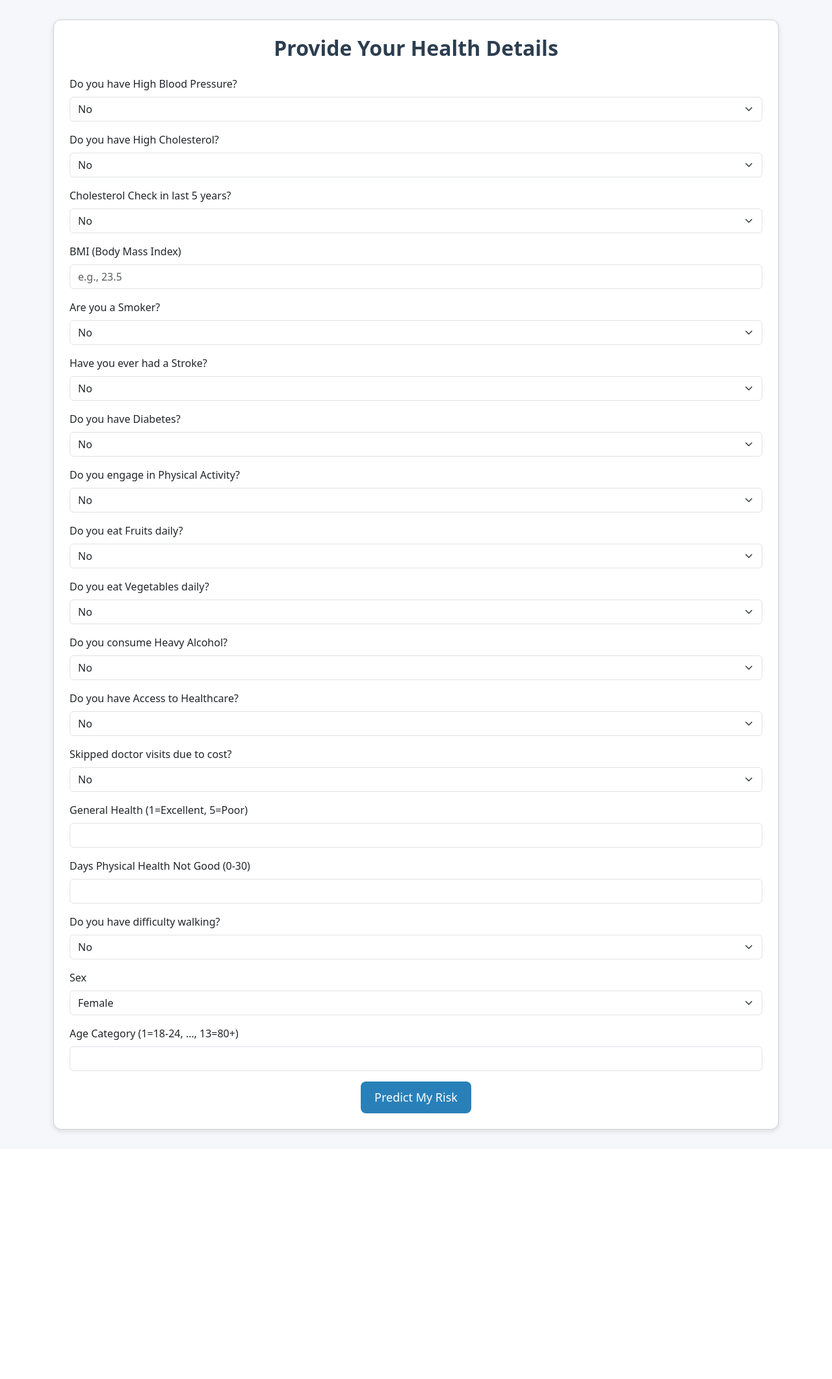
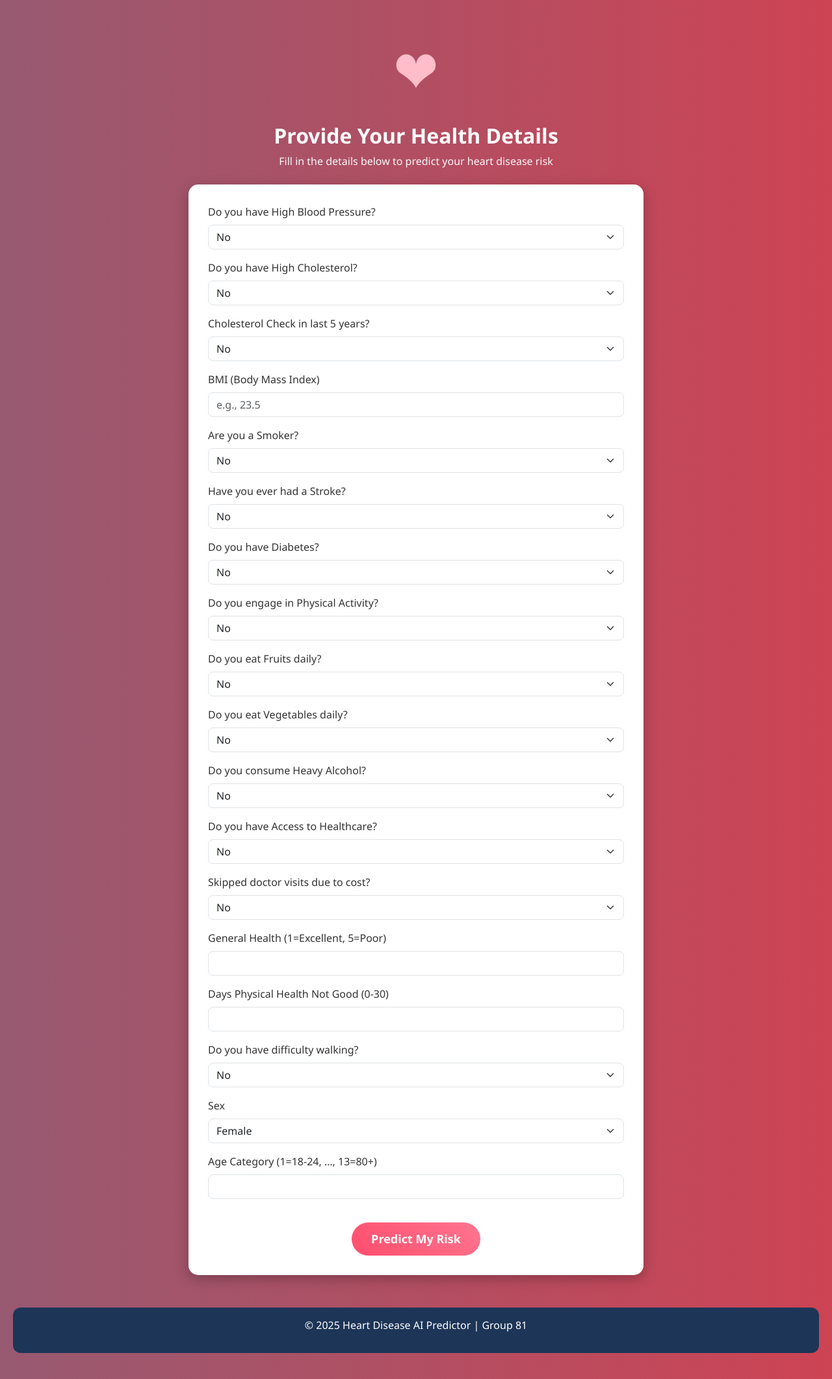
Before and after one commit to CartoonSketch/HDP-Project, a Flask app: page /predict in a window 1280 px wide. Shown: the whole page at 65% size. Before the commit the page ends 1747 px from the top, so only its background shows below. Run offline with Flask 3, Linux system fonts and the light colour scheme.

Commit message:
Update predict.html

```diff
--- a/templates/predict.html
+++ b/templates/predict.html
@@ -4,40 +4,105 @@
   <meta charset="UTF-8">
   <title>Heart Disease Prediction - Input</title>
   <link rel="stylesheet" href="https://cdn.jsdelivr.net/npm/bootstrap@5.3.2/dist/css/bootstrap.min.css">
-    <link rel="stylesheet" href="{{ url_for('static', filename='style.css') }}">
+
   <style>
     body {
-            background: #f5f7fa;
+      margin: 0;
+      font-family: 'Segoe UI', Tahoma, Geneva, Verdana, sans-serif;
+      background: linear-gradient(270deg, #e63946, #457b9d, #1d3557);
+      background-size: 600% 600%;
+      animation: gradientBG 12s ease infinite;
+      color: white;
+      overflow-x: hidden;
+      padding: 40px 20px;
+    }
+
+    @keyframes gradientBG {
+      0% { background-position: 0% 50%; }
+      50% { background-position: 100% 50%; }
+      100% { background-position: 0% 50%; }
+    }
+
+    .heart-icon {
+      font-size: 90px;
+      color: #ffccd5;
+      animation: heartbeat 1.5s infinite;
+    }
+
+    @keyframes heartbeat {
+      0%, 100% { transform: scale(1); color: #ffccd5; }
+      25% { transform: scale(1.2); color: #ff4d6d; }
+      50% { transform: scale(1); color: #ffccd5; }
+      75% { transform: scale(1.2); color: #ff4d6d; }
+    }
+
+    h2 {
+      font-weight: bold;
+      color: #fff;
+      margin-top: 15px;
+    }
+
+    .form-card {
+      background: #fff;
+      border-radius: 15px;
       padding: 30px;
+      max-width: 700px;
+      margin: auto;
+      color: #333;
+      box-shadow: 0 6px 20px rgba(0,0,0,0.25);
+      animation: fadeIn 1s ease-in-out;
     }
-        .card {
-            border-radius: 12px;
-            box-shadow: 0 3px 8px rgba(0,0,0,0.1);
-            background: #fff;
+
+    @keyframes fadeIn {
+      from { opacity: 0; transform: translateY(20px); }
+      to { opacity: 1; transform: translateY(0); }
     }
-        h2 {
-            color: #2c3e50;
-            font-weight: 600;
-        }
+
     label {
       font-weight: 500;
+      margin-bottom: 5px;
     }
-        .btn {
-            background-color: #2980b9;
-            color: white;
-            font-size: 18px;
-            padding: 10px 20px;
+
+    .form-control, .form-select {
       border-radius: 8px;
     }
-        .btn:hover {
-            background-color: #1f618d;
+
+    .btn-submit {
+      margin-top: 20px;
+      background: linear-gradient(45deg, #ff4d6d, #ff758f);
+      color: white;
+      font-weight: bold;
+      border: none;
+      border-radius: 50px;
+      padding: 12px 30px;
+      font-size: 18px;
+      transition: all 0.3s;
+    }
+    .btn-submit:hover {
+      transform: scale(1.05);
+      background: linear-gradient(45deg, #ff758f, #ff4d6d);
+      box-shadow: 0 4px 15px rgba(0,0,0,0.3);
+    }
+
+    .footer {
+      text-align: center;
+      margin-top: 50px;
+      padding: 15px;
+      background-color: #1d3557;
+      border-radius: 12px;
+      color: white;
     }
   </style>
 </head>
 <body>
-<div class="container">
-    <div class="card p-4">
-        <h2 class="mb-4 text-center">Provide Your Health Details</h2>
+
+  <div class="text-center mb-4">
+    <div class="heart-icon">❤</div>
+    <h2>Provide Your Health Details</h2>
+    <p class="text-light">Fill in the details below to predict your heart disease risk</p>
+  </div>
+
+  <div class="form-card">
     <form method="POST" action="/predict">
 
       <!-- High BP -->
@@ -192,10 +257,14 @@
 
       <!-- Submit -->
       <div class="text-center">
-                <button type="submit" class="btn">Predict My Risk</button>
+        <button type="submit" class="btn-submit">Predict My Risk</button>
       </div>
     </form>
   </div>
+
+  <div class="footer">
+    <p>&copy; 2025 Heart Disease AI Predictor | Group 81</p>
   </div>
+
 </body>
 </html>
```
Lines whose indentation alone changed are shown as unchanged.
